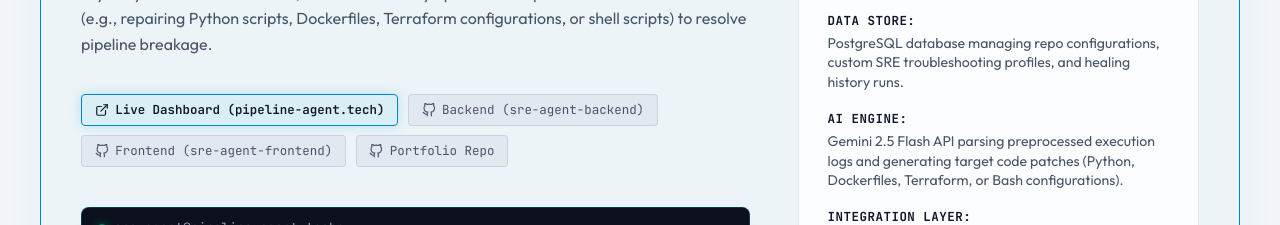
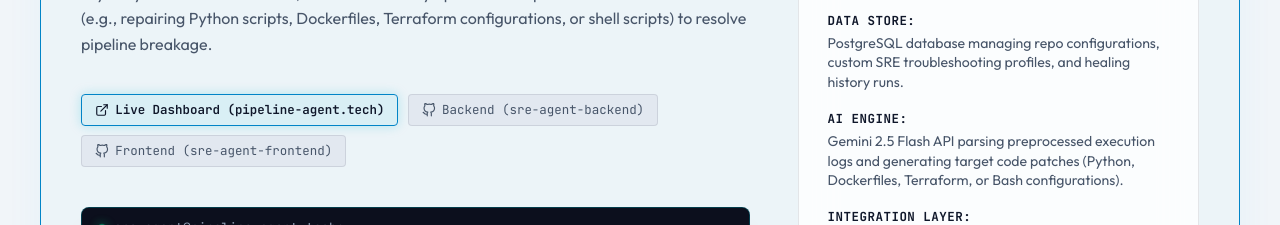
Before and after one commit to NagabairuManoj/portfolio, a website built with Vite: page index.html in a window 1280 px wide. Shown: the part 4280-4505 px from the top of the page. Built offline with nearby package versions, Linux system fonts and the light colour scheme.

Commit message:
style: remove portfolio repository link chip from SRE agent card

```diff
--- a/index.html
+++ b/index.html
@@ -460,10 +460,6 @@
                 <svg viewBox="0 0 24 24" fill="none" stroke="currentColor" stroke-width="2" stroke-linecap="round" stroke-linejoin="round"><path d="M9 19c-5 1.5-5-2.5-7-3m14 6v-3.87a3.37 3.37 0 0 0-.94-2.61c3.14-.35 6.44-1.54 6.44-7A5.44 5.44 0 0 0 20 4.77 5.07 5.07 0 0 0 19.91 1S18.73.65 16 2.48a13.38 13.38 0 0 0-7 0C6.27.65 5.09 1 5.09 1A5.07 5.07 0 0 0 5 4.77a5.44 5.44 0 0 0-1.5 3.78c0 5.42 3.3 6.61 6.44 7A3.37 3.37 0 0 0 9 18.13V22"></path></svg>
                 <span>Frontend (sre-agent-frontend)</span>
               </a>
-              <a href="https://github.com/NagabairuManoj/portfolio" target="_blank" rel="noopener noreferrer" class="repo-chip">
-                <svg viewBox="0 0 24 24" fill="none" stroke="currentColor" stroke-width="2" stroke-linecap="round" stroke-linejoin="round"><path d="M9 19c-5 1.5-5-2.5-7-3m14 6v-3.87a3.37 3.37 0 0 0-.94-2.61c3.14-.35 6.44-1.54 6.44-7A5.44 5.44 0 0 0 20 4.77 5.07 5.07 0 0 0 19.91 1S18.73.65 16 2.48a13.38 13.38 0 0 0-7 0C6.27.65 5.09 1 5.09 1A5.07 5.07 0 0 0 5 4.77a5.44 5.44 0 0 0-1.5 3.78c0 5.42 3.3 6.61 6.44 7A3.37 3.37 0 0 0 9 18.13V22"></path></svg>
-                <span>Portfolio Repo</span>
-              </a>
             </div>
 
             <div class="system-ascii-card" style="margin-top: 1.5rem;">
```
